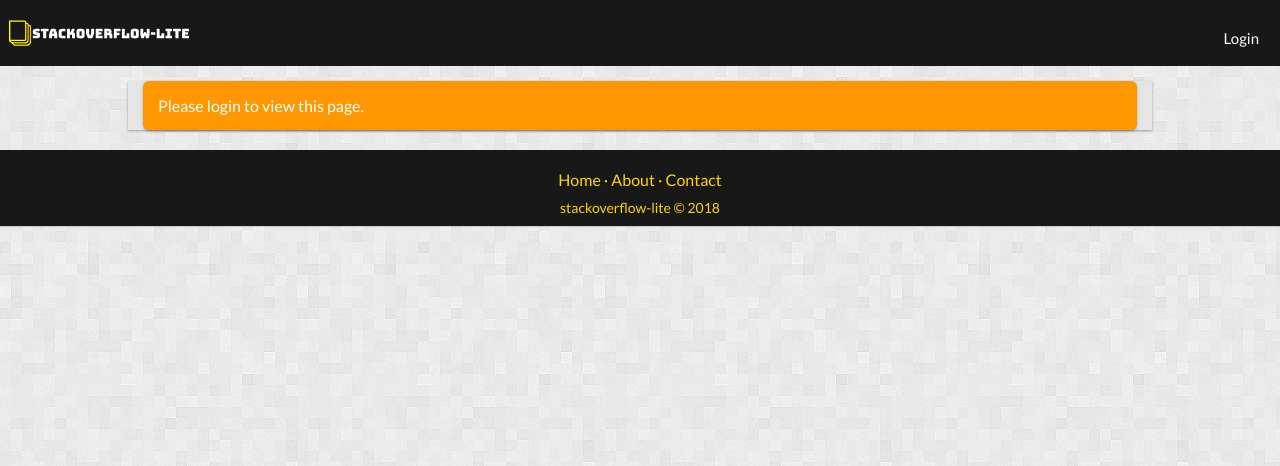
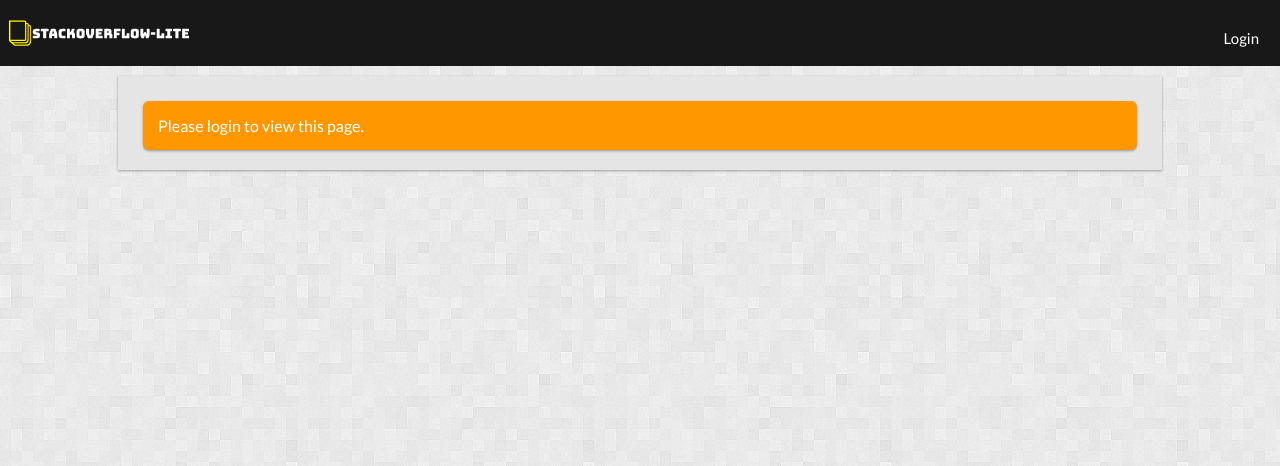
Before and after one commit to jillo-abdullahi/stackoverflow-lite, a PHP site: page /question.html in a window 1280 px wide. Shown: the top 466 px of the page. Run offline with PHP 8.4, Linux system fonts and the light colour scheme.

Commit message:
[chore #160161901] stick footer to bottom of page on questions page. Further tweak ui

```diff
--- a/ui/css/main.css
+++ b/ui/css/main.css
@@ -458,7 +458,7 @@ p {
 .load-question {
   width: 80%;
   margin: 10px auto;
-  padding: 0;
+  padding: 10px;
   box-shadow: 0 1px 3px rgba(0,0,0,0.12), 0 1px 2px rgba(0,0,0,0.24);
   transition: all 0.3s cubic-bezier(.25,.8,.25,1);
   background-color: #e5e5e5;
--- a/ui/question.html
+++ b/ui/question.html
@@ -60,7 +60,7 @@
           </table>
       </div>
     </div>
-    <footer class="footer-section" style="position: static;">
+    <footer class="footer-section">
           <p class="footer-links">
             <a href="index.html">Home</a>
             ·
```
